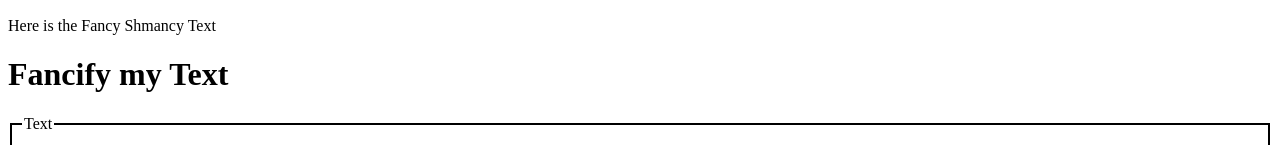
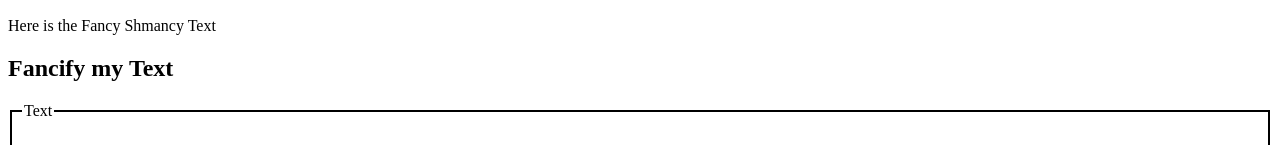
Before and after one commit to Falarkie/falarkie.github.io, a plain HTML site: page index.html in a window 1280 px wide. Shown: the part 451-596 px from the top of the page. Drawn offline with Linux system fonts and the light colour scheme.

Commit message:
Update index.html

```diff
--- a/index.html
+++ b/index.html
@@ -13,7 +13,7 @@
     <img src=   "https://encrypted-tbn0.gstatic.com/images?q=tbn:ANd9GcSY8DGnUjYOdCAEXq0oQaxbgTLZxWcvEBAfzQ&s"
                 alt="mtg" /><br>
     <p>Here is the Fancy Shmancy Text</p>
-    <h1>Fancify my Text</h1>
+    <h2>Fancify my Text</h1>
 
 		<fieldset style ="border: 2px solid black; padding: 10px;">
 			<legend>Text</legend>
```
